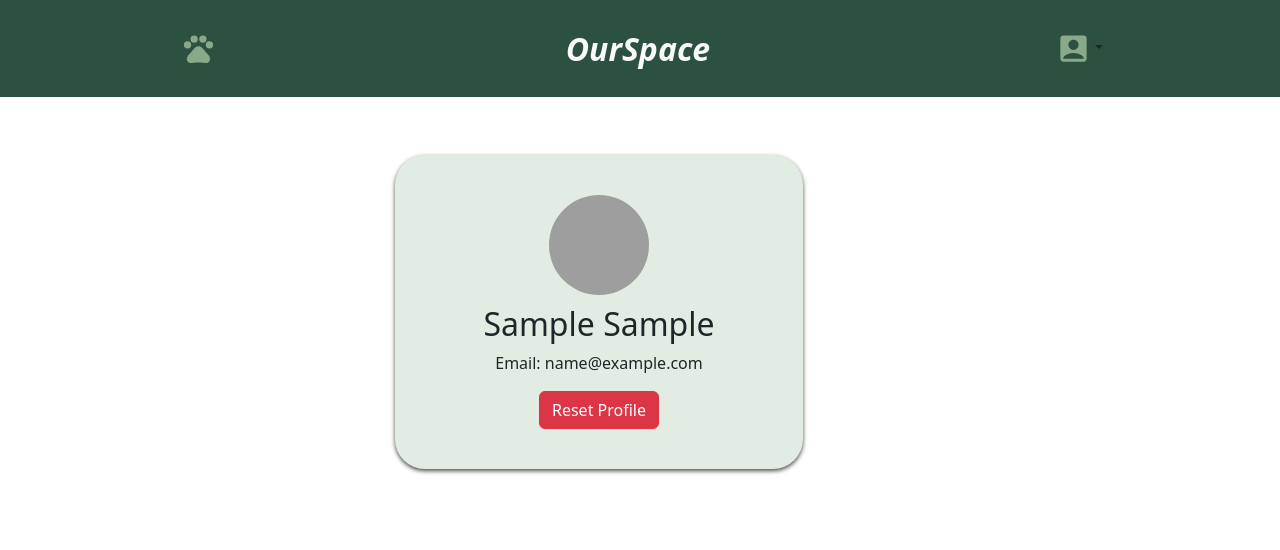
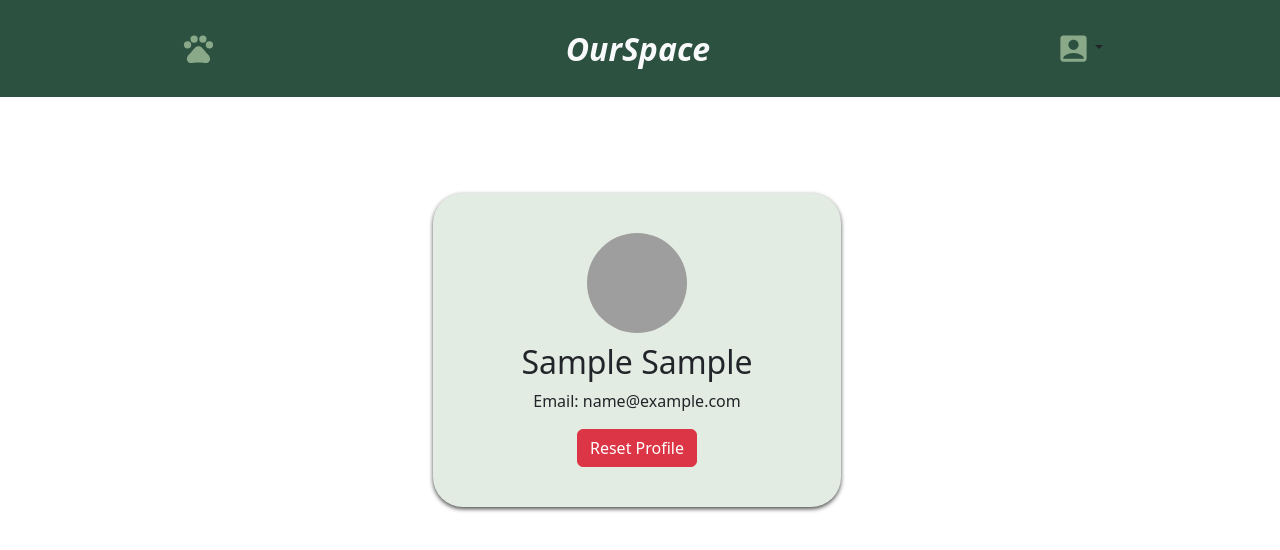
Before and after one commit to CalinP1/Social-media-feed-Clone, a React (Create React App) app: page /profile in a window 1280 px wide. Both pictures are taken after typing "Sample", "Sample", "name@example.com", "Sample" into the empty fields and a click on the button "Create Profile". Shown: the top 550 px of the page. Built offline with nearby package versions, Linux system fonts and the light colour scheme; grey boxes are pictures that could not be loaded.

Commit message:
small updates

```diff
--- a/src/Profile.js
+++ b/src/Profile.js
@@ -104,7 +104,7 @@ export const Profile = () => {
             </div>
           )}
           {!showForm && (
-            <div className="profile-card">
+            <div className="profile-card justify-content-center m-5">
               <img src={imageLink} alt="Profile Avatar" className="profile-avatar" />
               <h2>{firstName} {lastName}</h2>
               <p>Email: {email}</p>
--- a/src/ProfileCard.js
+++ b/src/ProfileCard.js
@@ -19,7 +19,7 @@ const ProfileCard = ({ name, picture, catImageUrl }) => {
     if (isProfileCreated) {
       setIsCommenting(!isCommenting);
     } else {
-      alert('Pentru a lăsa un comentariu, trebuie să îți creezi un cont și să-l activezi.');
+      alert('To leave a comment, you are required to create an account.');
     }
   };
 
@@ -61,7 +61,7 @@ const ProfileCard = ({ name, picture, catImageUrl }) => {
       setIsFavorite(!isFavorite);
       saveFavoriteStatus(!isFavorite);
     } else {
-      alert('Pentru a lăsa un like, trebuie să îți creezi un cont.');
+      alert('To leave a like, you are required to create an account.');
     }
   };
 
```
